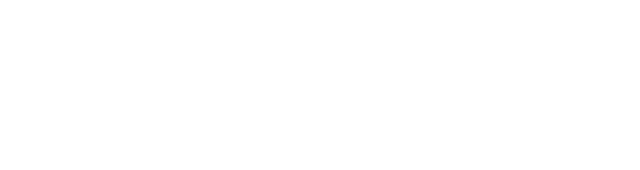
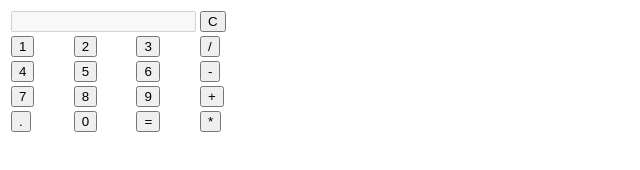
Before and after one commit to ArdianSalihu/Calculator, a plain HTML site: page index.html in a window 1280 px wide. Shown: the whole page, without its empty margins (0-640 px from the left). Drawn offline with Linux system fonts and the light colour scheme.

Commit message:
Add html skeleton

```diff
--- a/index.html
+++ b/index.html
@@ -8,7 +8,38 @@
     <link rel="stylesheet" href="style.css">
 </head>
 <body>
+    <table class="calculator">
 
+            <td colspan="3"> <input class="display-box" type="text" id="result" disabled /> </td>
+            <td> <input type="button" value="C" onclick="clearScreen()" id="btn" /> </td>
+        </tr>
+        <tr>
+            <td><input type="button" value="1" onclick="display('1')" /> </td>
+            <td><input type="button" value="2" onclick="display('2')" /> </td>
+            <td><input type="button" value="3" onclick="display('3')" /> </td>
+            <td><input type="button" value="/" onclick="display('/')" /> </td>
+        </tr>
+        <tr>
+            <td><input type="button" value="4" onclick="display('4')" /> </td>
+            <td><input type="button" value="5" onclick="display('5')" /> </td>
+            <td><input type="button" value="6" onclick="display('6')" /> </td>
+            <td><input type="button" value="-" onclick="display('-')" /> </td>
+        </tr>
+        <tr>
+            <td><input type="button" value="7" onclick="display('7')" /> </td>
+            <td><input type="button" value="8" onclick="display('8')" /> </td>
+            <td><input type="button" value="9" onclick="display('9')" /> </td>
+            <td><input type="button" value="+" onclick="display('+')" /> </td>
+        </tr>
+        <tr>
+            <td><input type="button" value="." onclick="display('.')" /> </td>
+            <td><input type="button" value="0" onclick="display('0')" /> </td>
+
+            <td><input type="button" value="=" onclick="calculate()" id="btn" /> </td>
+            <td><input type="button" value="*" onclick="display('*')" /> </td>
+        </tr>
+    </table>
+
+<script src="script.js"></script>
 </body>
-<script src="script.js"></script>
 </html>
```
